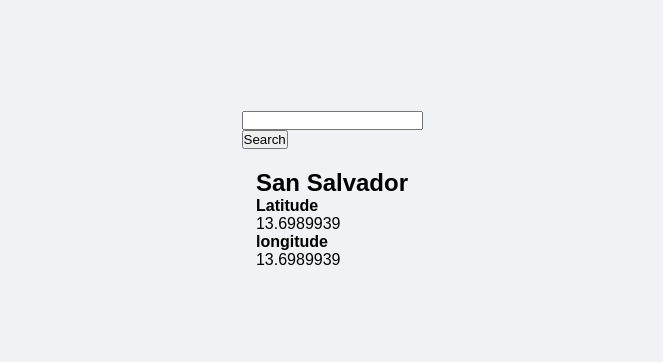
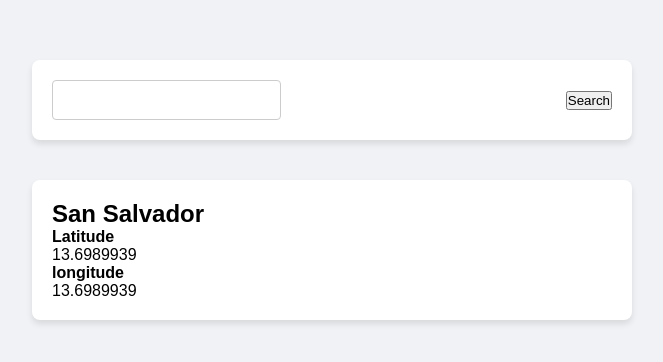
Before and after one commit to Alejandroq12/postman-exercise, a plain HTML site: page index.html in a window 1280 px wide. Shown: the part 210-572 px from the top of the page, without its empty margins (308-971 px from the left). Drawn offline with Linux system fonts and the light colour scheme.

Commit message:
Add style to searh bar

```diff
--- a/styles.css
+++ b/styles.css
@@ -18,3 +18,27 @@ main {
   flex-direction: column;
   gap: 20px;
 }
+
+.maincontainer {
+  background-color: white;
+  box-shadow: 0 4px 6px rgba(0, 0, 0, 0.1);
+  border-radius: 8px;
+  padding: 20px;
+  width: 100%;
+  max-width: 600px;
+}
+
+.searchSection {
+  display: flex;
+  justify-content: space-between;
+  align-items: center;
+  margin-bottom: 20px;
+}
+
+input[type='text'] {
+  border: 1px solid #ccc;
+  border-radius: 4px;
+  padding: 10px;
+  font-size: 16px;
+  width: 100%;
+}
```
